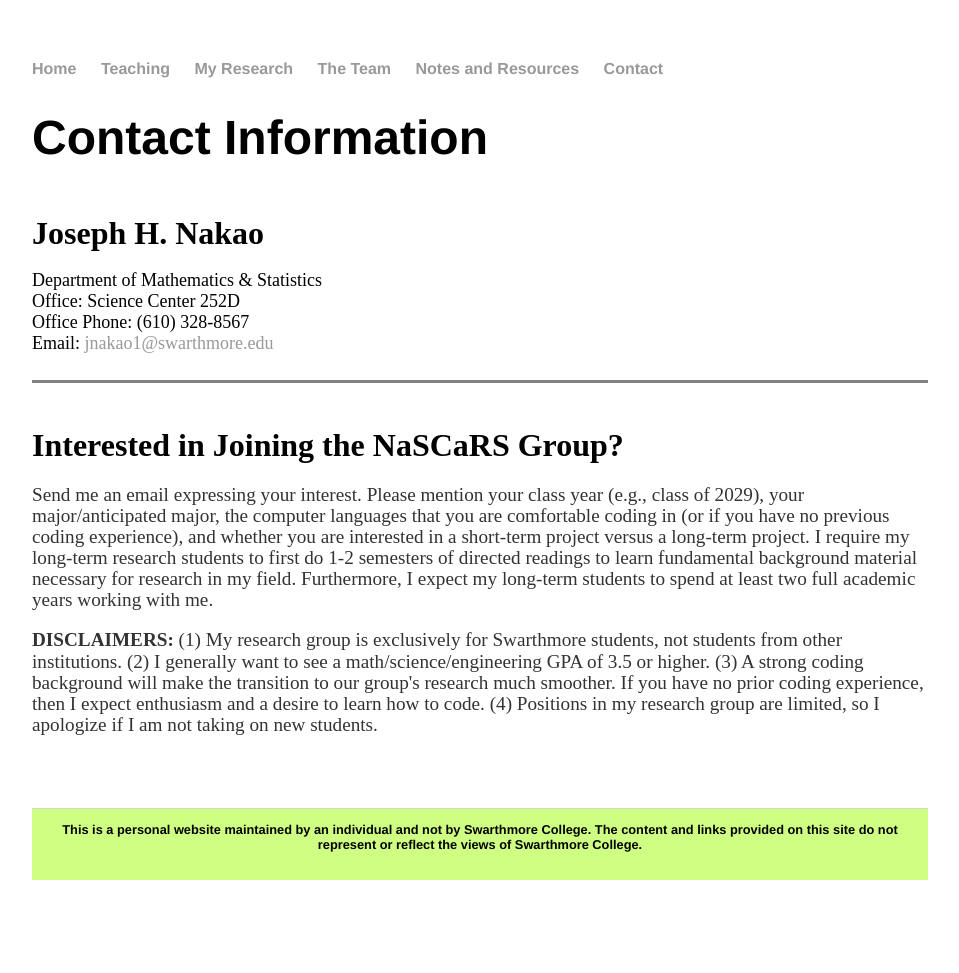
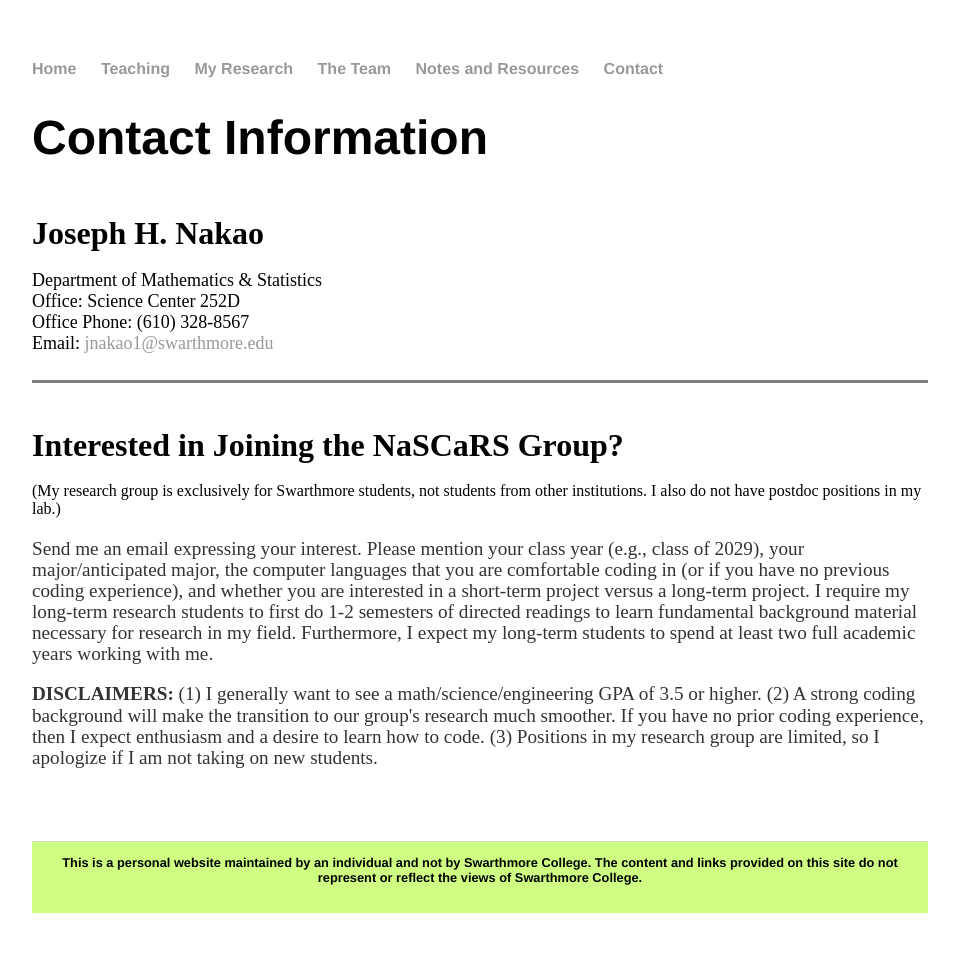
Before and after one commit to jhknakao/jhknakao.github.io, a Jekyll site: the page built from contact.html, in a window 1280 px wide. Shown: the whole page, without its empty margins (160-1119 px from the left). Built offline with Jekyll 4.4.1, drawn with Linux system fonts in a browser that asks for light colours; before the commit the page ends 940 px from its top, so only the background shows below that.

Commit message:
Update contact.html

```diff
--- a/contact.html
+++ b/contact.html
@@ -28,11 +28,14 @@ title: Contact
 	<br>
 	<font size="6"><b>Interested in Joining the NaSCaRS Group?</b></font>
 	<br>
+	<br>
+	(My research group is exclusively for Swarthmore students, not students from other institutions. I also do not have postdoc positions in my lab.)
+	<br>
   	<p>
 		Send me an email expressing your interest. Please mention your class year (e.g., class of 2029), your major/anticipated major, the computer languages that you are comfortable coding in (or if you have no previous coding experience), and whether you are interested in a short-term project versus a long-term project. I require my long-term research students to first do 1-2 semesters of directed readings to learn fundamental background material necessary for research in my field. Furthermore, I expect my long-term students to spend at least two full academic years working with me.
 	</p>
 	<p>
-		<b>DISCLAIMERS:</b> (1) My research group is exclusively for Swarthmore students, not students from other institutions. (2) I generally want to see a math/science/engineering GPA of 3.5 or higher. (3) A strong coding background will make the transition to our group's research much smoother. If you have no prior coding experience, then I expect enthusiasm and a desire to learn how to code. (4) Positions in my research group are limited, so I apologize if I am not taking on new students.
+		<b>DISCLAIMERS:</b> (1) I generally want to see a math/science/engineering GPA of 3.5 or higher. (2) A strong coding background will make the transition to our group's research much smoother. If you have no prior coding experience, then I expect enthusiasm and a desire to learn how to code. (3) Positions in my research group are limited, so I apologize if I am not taking on new students.
 	</p>
 	<br>
 	<br>
```
